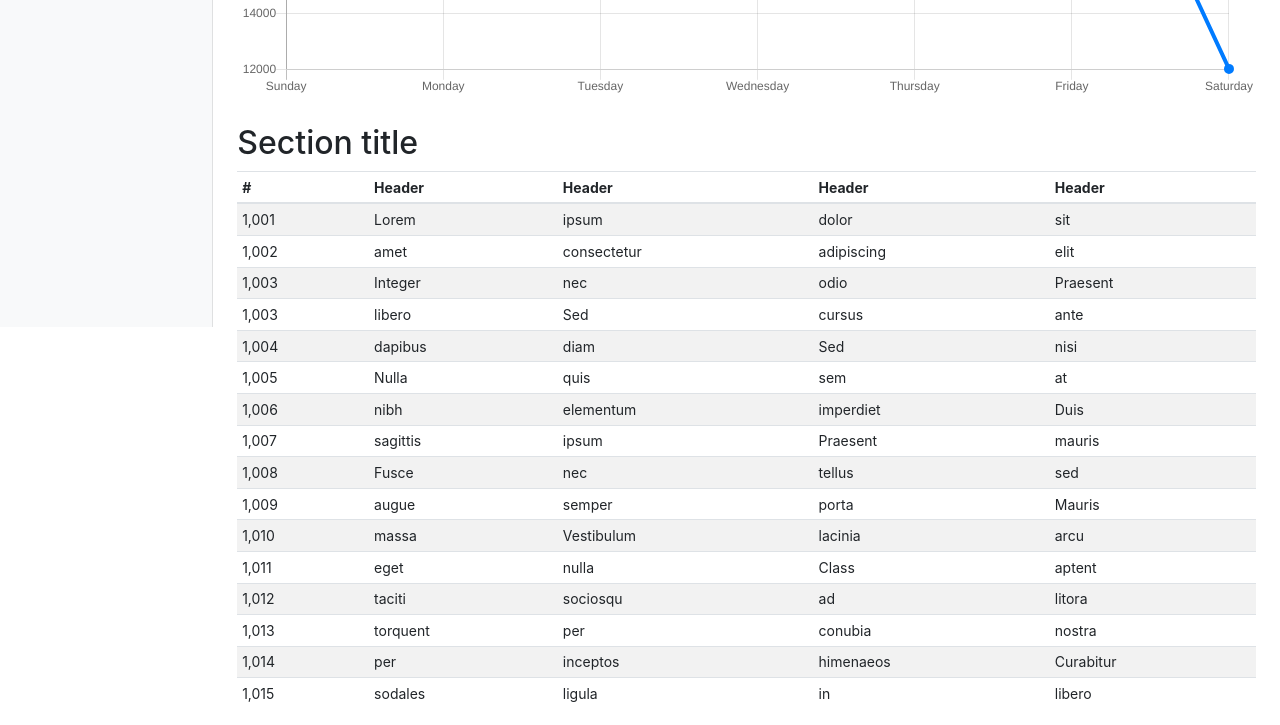
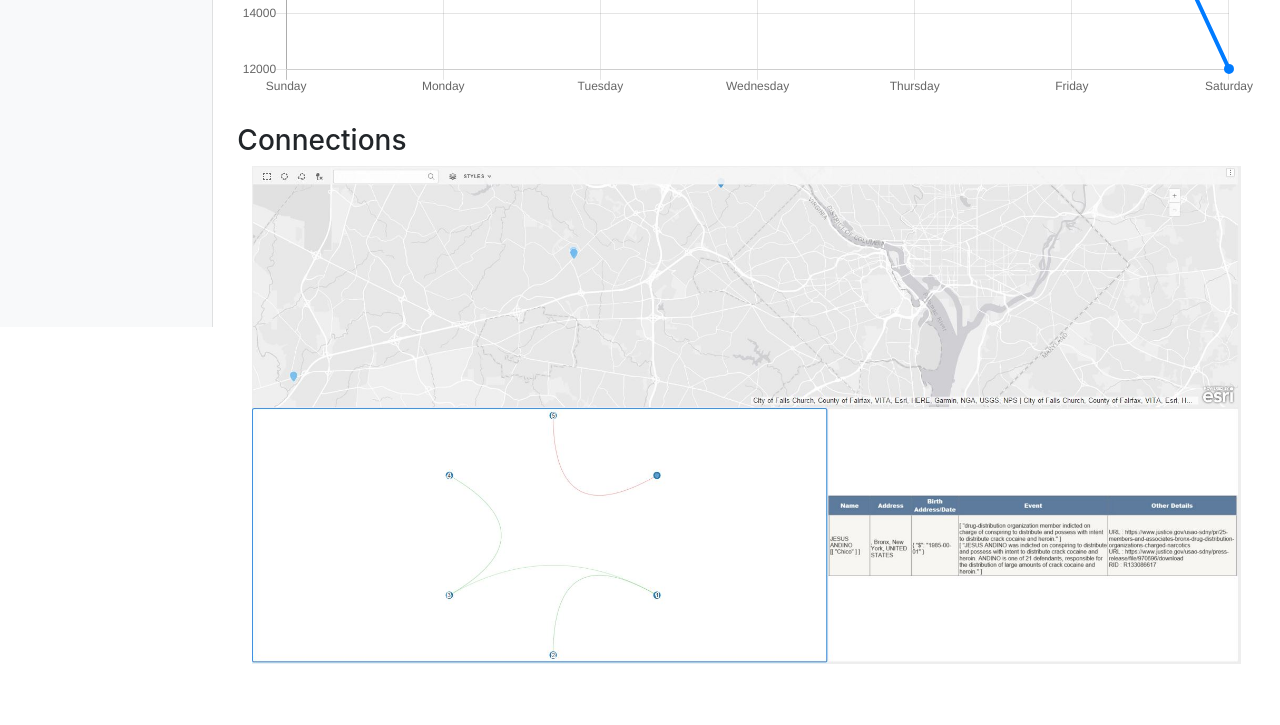
Before and after one commit to ammarrai/hackexpedition2018, a website: page dashboard.html in a window 1280 px wide. Shown: the part 473-1198 px from the top of the page. After the commit the page ends 1137 px from the top, so only its background shows below. Drawn offline with nearby package versions, Linux system fonts and the light colour scheme.

Commit message:
some updates

```diff
--- a/dashboard.html
+++ b/dashboard.html
@@ -127,9 +127,12 @@
 
           <canvas class="my-4" id="myChart" width="900" height="380"></canvas>
 
-          <h2>Section title</h2>
-          <div class="table-responsive">
-            <table class="table table-striped table-sm">
+          <h3>Connections</h3>
+          <div class="col-md-12">
+            <img src="assets/Capture1.JPG" style="width: 100%; height: 100%;" class="img-responsive"/>
+          </div>
+          <!-- <div class="table-responsive"> -->
+            <!-- <table class="table table-striped table-sm">
               <thead>
                 <tr>
                   <th>#</th>
@@ -253,8 +256,8 @@
                   <td>libero</td>
                 </tr>
               </tbody>
-            </table>
-          </div>
+            </table> -->
+          <!-- </div> -->
         </main>
       </div>
     </div>
```
Also changed, not shown: index.html (+4 -0 lines), assets/Capture1.JPG (added).
